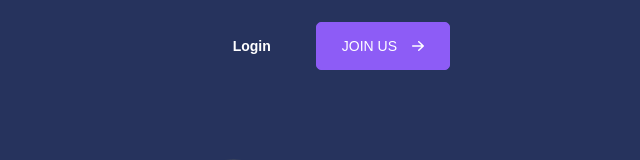
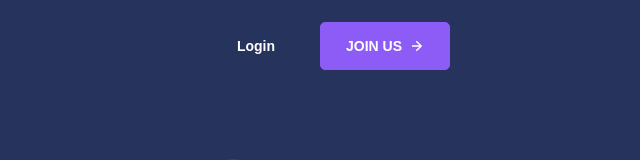
Before and after one commit to ngocdiepphan/html-css-training, a plain HTML site: page practice-one/index.html in a window 1280 px wide. Shown: the top 160 px of the page, 640-1280 px from the left. Drawn offline with Linux system fonts and the light colour scheme.

Commit message:
Fixed code navbar styles for css #9

```diff
--- a/practice-one/assets/styles/index.css
+++ b/practice-one/assets/styles/index.css
@@ -20,7 +20,7 @@ time, mark, audio, video {
 	vertical-align: baseline;
  }
 
-/* HTML5 display-role reset for older browsers */
+ /* HTML5 display-role reset  or older browsers */
  article, aside, details, figcaption, figure,
  footer, header, hgroup, menu, nav, section {
 	display: block;
@@ -112,16 +112,28 @@ body {
     text-decoration: none;
  }
 
-.navbar__btn {
+ .navbar__btn__right-arrow {
     font-size: 14px;
+    font-weight: 700;
     border-radius: 5px ;
     padding: 15px 25px;
     color: #fff;
     background-color: #8d5cf6;
     display: flex;
     align-items: center;
-    gap: 15px;
+    gap: 10px;
     border: 1px solid #8d5cf6;
+
+ }
+
+ .icon__arrow--right {
+    display: inline-block;
+    background-image: url('images/svg/icon-arrow-right.svg');
+    background-position: right 2px center ;
+    background-repeat: no-repeat;
+    background-size: contain;
+    width: 12px;
+    height: 10px;
  }
 
  /* End navbar */
--- a/practice-one/index.html
+++ b/practice-one/index.html
@@ -23,10 +23,9 @@
             </div>
             <div class="navbar__right">
                 <a href="" class="navbar__login">Login</a>
-                <button class="navbar__btn">
+                <button class="navbar__btn__right-arrow">
                     JOIN US
-                    <img class="navbar__arrow" src="./assets/styles/images/svg/icon-arrow-right.svg"
-                        alt="right arrow" />
+                    <span class="icon icon__arrow--right"></span>
                 </button>
             </div>
         </div>
@@ -45,7 +44,7 @@
         </div>
         <div class="banner__right">
             <figure class="">
-                <img class="banner__img" src="./assets/styles/images/header/hero-cover-1.png" alt="">
+                <img class="banner__img" src="./assets/styles/images/header/hero-cover-1.png" alt="Picture banner">
             </figure>
         </div>
         </div>
```
Lines whose indentation alone changed are shown as unchanged.
